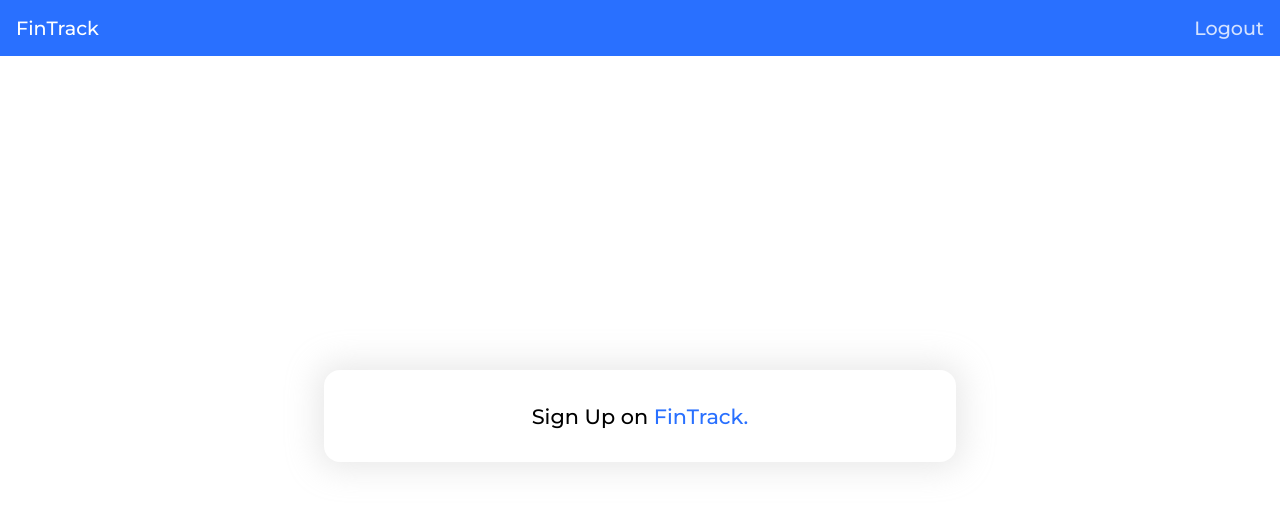
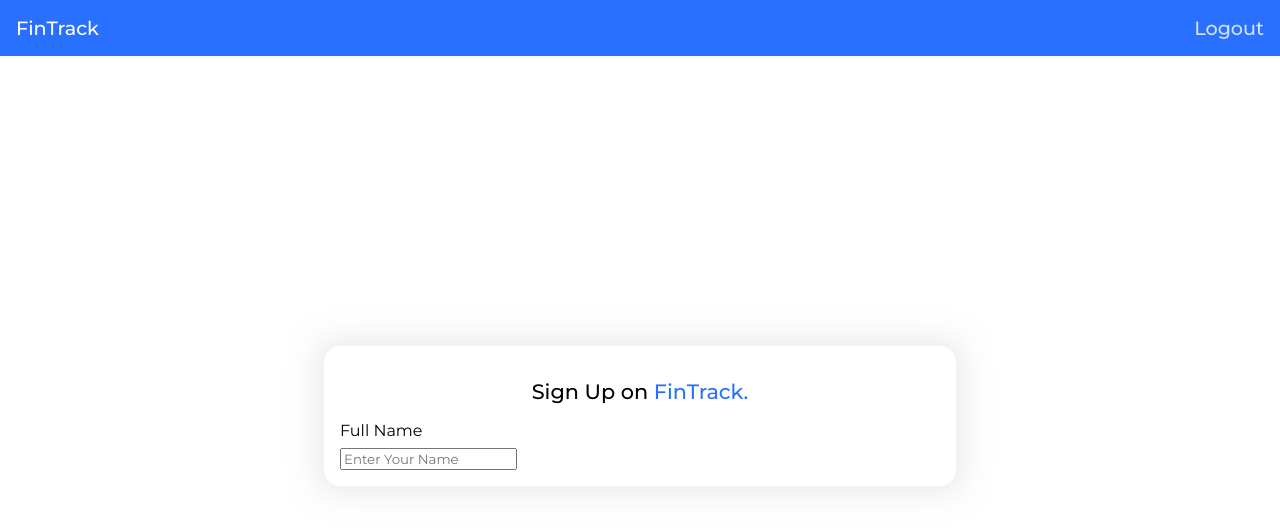
Before and after one commit to mokshmahajan2004/FinTrack, a React (Create React App) app: page / in a window 1280 px wide. Shown: the top 530 px of the page. Built offline with nearby package versions, Linux system fonts and the light colour scheme.

Commit message:
Signup Component Form

```diff
--- a/src/components/Input/index.js
+++ b/src/components/Input/index.js
@@ -1,6 +1,6 @@
 import React from 'react'
 import "./styles.css"
-function Index({label, state,setState,placeholder}) {
+function Input({label, state,setState,placeholder}) {
   return (
     <div className='input-wrapper'>
         <p className='label-input'>{label}</p>
@@ -14,4 +14,4 @@ function Index({label, state,setState,placeholder}) {
   )
 }
 
-export default Index
+export default Input
--- a/src/components/Input/styles.css
+++ b/src/components/Input/styles.css
@@ -0,0 +1,7 @@
+.label-input{
+    text-transform: capitalize;
+    margin-bottom: 0.5rem;
+}
+.custom-input{
+
+}
--- a/src/components/SignupSignin/index.js
+++ b/src/components/SignupSignin/index.js
@@ -1,9 +1,15 @@
-import React from 'react';
+import React, { useState } from 'react';
 import "./style.css";
+import Input from '../Input';
 function SignupSigninComponent() {
+  const [name,setName]=useState("")
   return (
     <div className='signup-wrapper'>
      <h2 className='title'>Sign Up on <span style={{color:"var(--theme)"}}>FinTrack.</span></h2>
+    <form>
+      <Input label={"Full Name"} state={name} setState={setName} placeholder={"Enter Your Name"}/>
+    </form>
+
     </div>
   )
 }
```
